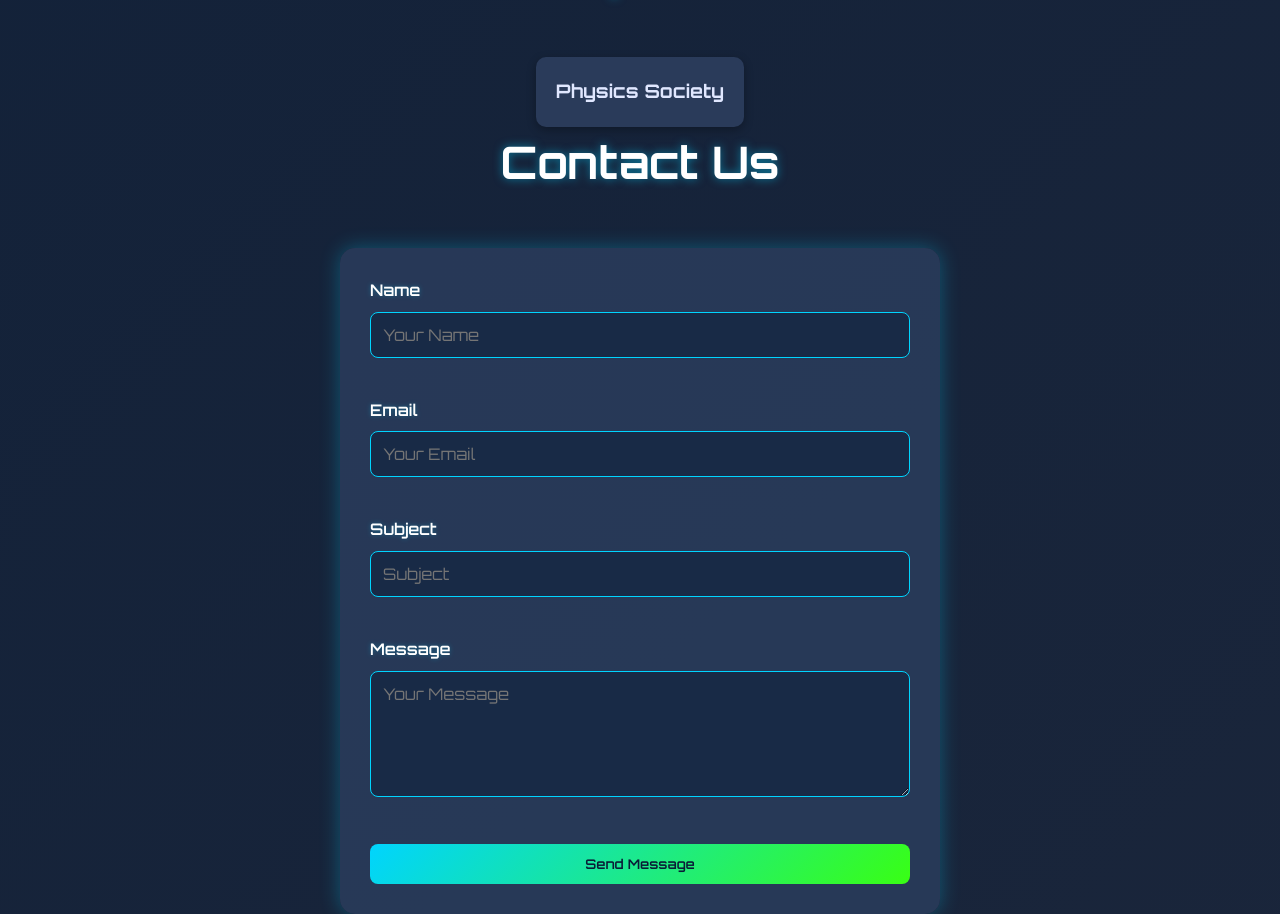
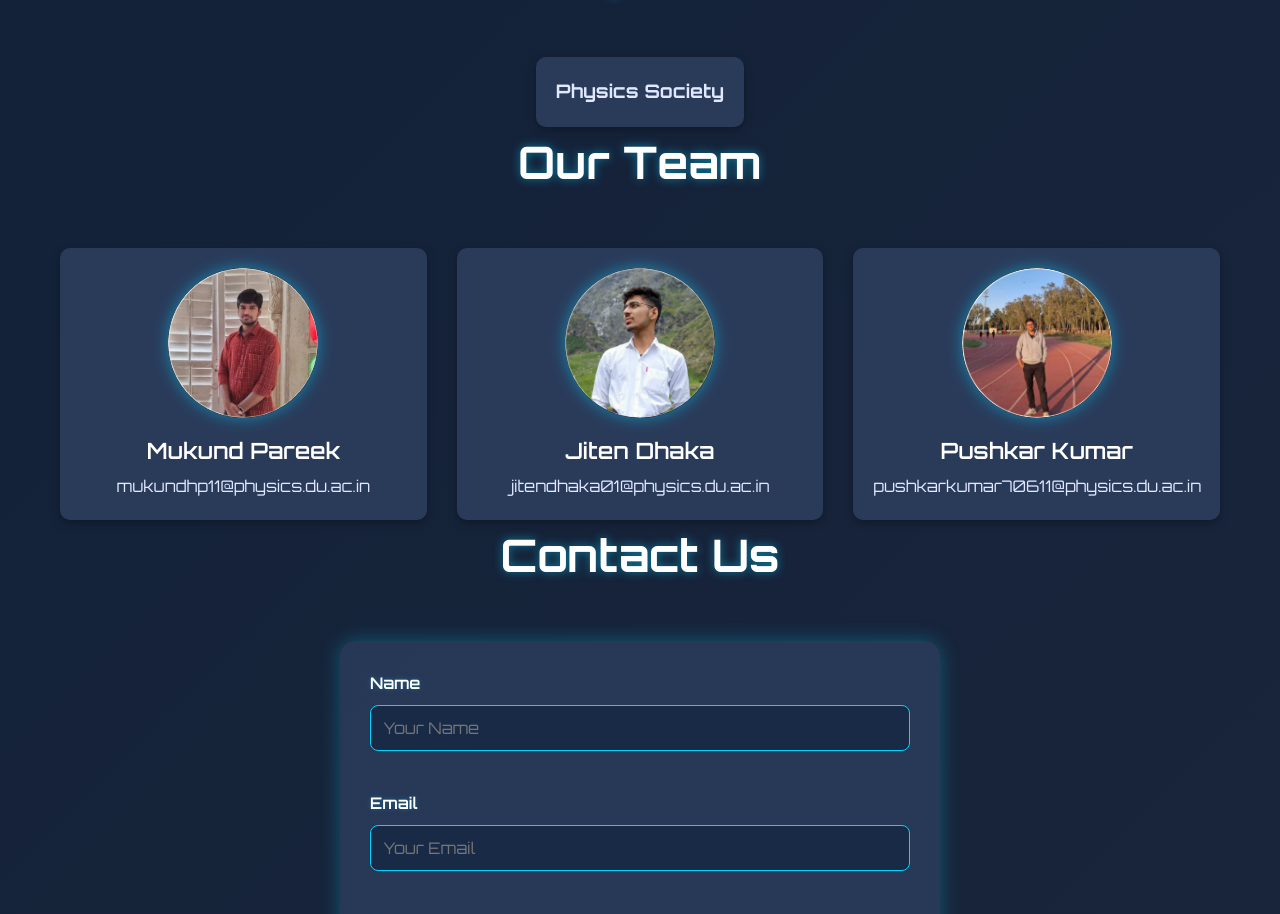
Before and after one commit to Jiten010/Science_Circus_Final, a React (Vite) app: page / in a window 1280 px wide. Shown: the part 3348-4262 px from the top of the page. Built offline with nearby package versions, Linux system fonts and the light colour scheme.

Commit message:
Update App.jsx
T_photo section

```diff
--- a/src/App.jsx
+++ b/src/App.jsx
@@ -8,6 +8,7 @@ import Gallery from './components/Gallery';
 import Sponsors from './components/Sponsors';
 import Contact from './components/Contact';
 import Footer from './components/Footer';
+import Team from './components/Team';
 
 function App() {
   const [loading, setLoading] = useState(true);
@@ -33,6 +34,7 @@ function App() {
       <Events />
       <Gallery />
       <Sponsors />
+      <Team />
       <Contact />
       <Footer />
     </div>
```
